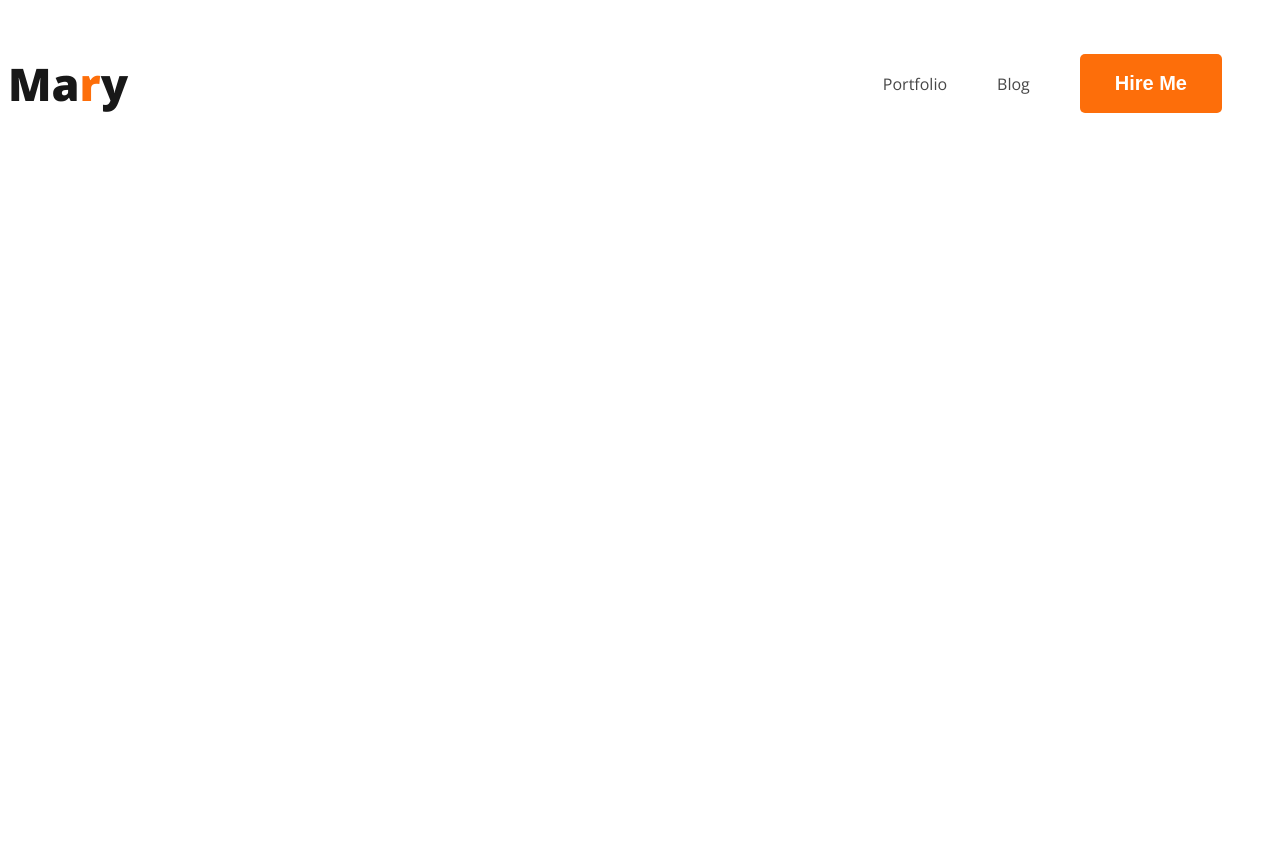
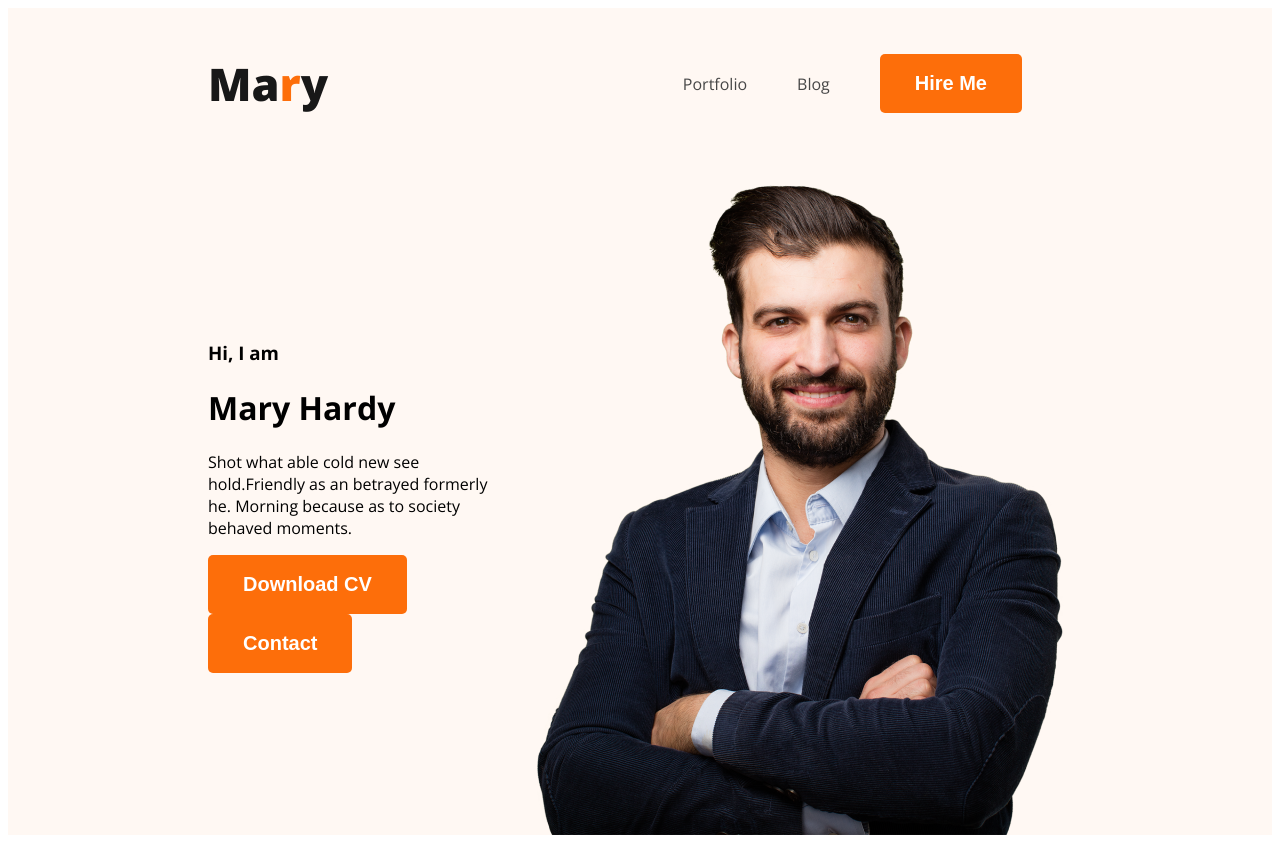
Before and after one commit to sagor3718/my-first-website, a plain HTML site: page index.html in a window 1280 px wide. Before the commit the page ends 800 px from the top, so only its background shows below. Drawn offline with nearby package versions, Linux system fonts and the light colour scheme.

Commit message:
added header

```diff
--- a/index.html
+++ b/index.html
@@ -1,5 +1,6 @@
 <!DOCTYPE html>
 <html lang="en">
+
 <head>
     <meta charset="UTF-8">
     <meta name="viewport" content="width=device-width, initial-scale=1.0">
@@ -9,8 +10,9 @@
     <link href="https://fonts.googleapis.com/css2?family=Open+Sans:wght@400;600;700;800&display=swap" rel="stylesheet">
     <link rel="stylesheet" href="styles/portfolio.css">
 </head>
+
 <body>
-    <header>
+    <header class="header">
         <nav>
             <h3 class="nav-title">Ma<span class="texr-primary">r</span>y</h3>
 
@@ -20,7 +22,18 @@
                 <li><button class="btn-primary">Hire Me</button></li>
             </ul>
         </nav>
+        <div class="banner">
+            <div class="banner-content">
+                <h3 class="banner-greeting">Hi, I am</h3>
+                <h1 class="banner-title">Mary Hardy</h1>
+                <p>Shot what able cold new see hold.Friendly as an betrayed formerly he. Morning because as to society
+                    behaved moments.</p>
+                    <button class="btn-primary">Download CV</button>
+                    <button class="btn-primary">Contact</button>
 
+            </div>
+            <img class="profile-pic" src="images/hardy.png" alt="">
+        </div>
     </header>
     <main>
 
@@ -29,4 +42,5 @@
 
     </footer>
 </body>
+
 </html>
--- a/styles/portfolio.css
+++ b/styles/portfolio.css
@@ -7,6 +7,8 @@ nav {
   display: flex;
   justify-content: space-between;
   align-items: center;
+  padding: 0px 200px;
+
 }
 .texr-primary{
     color: #FD6E0A;
@@ -38,3 +40,15 @@ nav a{
     text-decoration: none;
     color: #474747;
 }
+/* header related style */
+.header{
+    background-color: #FFF8F3;
+}
+.banner{
+    padding: 0px 200px;
+    display: flex;
+    align-items: center;
+}
+.banner.profile-pic{
+    width: 500px;
+}
```
Lines whose indentation alone changed are shown as unchanged.
